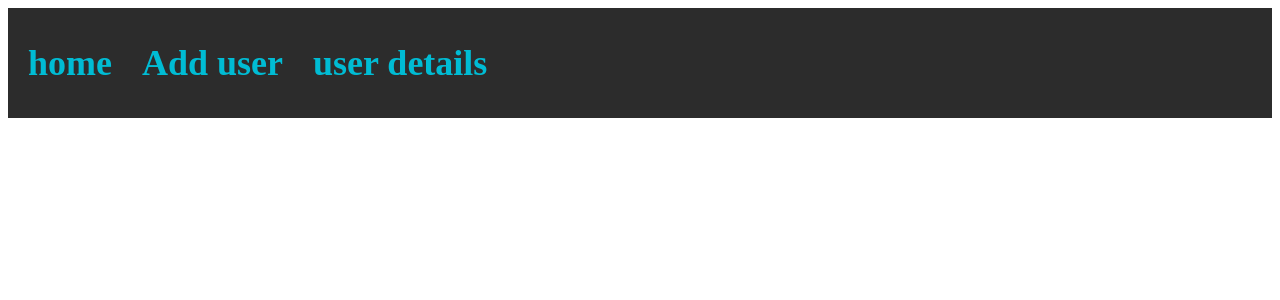
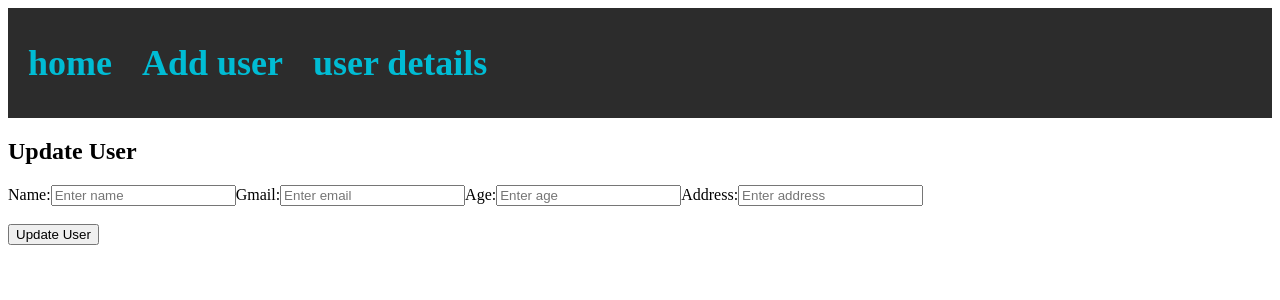
Before and after one commit to johancosta999/Neptune_v0.1, a React (Create React App) app in the folder frontend/: page /UpdateUser/1 in a window 1280 px wide. Shown: the top 300 px of the page. Built offline with nearby package versions, Linux system fonts and the light colour scheme; no server answers.

Commit message:
update and delete done

```diff
--- a/frontend/src/App.js
+++ b/frontend/src/App.js
@@ -19,7 +19,8 @@ function App() {
         <Route path="/mainhome" element={<Home />} />
         <Route path="/UserDetails" element={<UserDetails/>} />
          <Route path="/AddUser" element={<AddUser />} />
-         <Route path="/UserDetails/:_id" element={<UpdateUser/>} />
+  <Route path="/UpdateUser/:id" element={<UpdateUser />} />
+
           </Routes>
         </React.Fragment>
 
--- a/frontend/src/components/UpdateUser/UpdateUser.js
+++ b/frontend/src/components/UpdateUser/UpdateUser.js
@@ -3,77 +3,103 @@ import { useParams, useNavigate } from "react-router-dom";
 import axios from "axios";
 
 function UpdateUser() {
-  const { _id } = useParams(); // you use "_id" in route
+  const { id } = useParams();
   const navigate = useNavigate();
 
   const [inputs, setInputs] = useState({
     name: "",
     gmail: "",
     age: "",
-    Address: ""  // 🔴 match exactly with backend field
+    Address: ""
   });
 
   useEffect(() => {
-    axios.get(`http://localhost:5000/api/users/${_id}`)
-      .then(res => setInputs(res.data))
-      .catch(err => console.error("Error fetching user:", err));
-  }, [_id]);
+    if (!id) {
+      console.error("❌ No user ID provided in route");
+      return;
+    }
+
+    const fetchData = async () => {
+      try {
+        const res = await axios.get(`http://localhost:5000/users/${id}`);
+        console.log("✅ Fetched user:", res.data);
+        setInputs(res.data.user || res.data);
+      } catch (err) {
+        console.error("❌ Error fetching user:", err);
+      }
+    };
+
+    fetchData();
+  }, [id]);
 
   const handleChange = (e) => {
-    setInputs({ ...inputs, [e.target.name]: e.target.value });
+    setInputs((prev) => ({
+      ...prev,
+      [e.target.name]: e.target.value
+    }));
   };
 
-  const handleSubmit = (e) => {
+  const handleSubmit = async (e) => {
     e.preventDefault();
-    axios.put(`http://localhost:5000/api/users/${_id}`, inputs)
-      .then(() => {
-        console.log("User updated successfully");
-        navigate("/UserDetails");
-      })
-      .catch(err => console.error("Error updating user:", err));
+    try {
+      await axios.put(`http://localhost:5000/users/${id}`, inputs);
+      navigate("/UserDetails");
+    } catch (err) {
+      console.error("❌ Error updating user:", err);
+    }
   };
 
   return (
-    <div className="form-container">
+    <div>
       <h2>Update User</h2>
       <form onSubmit={handleSubmit}>
-        <label>Name:</label>
+
+        <label htmlFor="name">Name:</label>
         <input
+          id="name"
           type="text"
           name="name"
-          value={inputs.name}
+          value={inputs.name || ""}
           onChange={handleChange}
           required
+          placeholder="Enter name"
         />
 
-        <label>Gmail:</label>
+        <label htmlFor="gmail">Gmail:</label>
         <input
+          id="gmail"
           type="email"
           name="gmail"
-          value={inputs.gmail}
+          value={inputs.gmail || ""}
           onChange={handleChange}
           required
+          placeholder="Enter email"
         />
 
-        <label>Age:</label>
+        <label htmlFor="age">Age:</label>
         <input
+          id="age"
           type="number"
           name="age"
-          value={inputs.age}
+          value={inputs.age || ""}
           onChange={handleChange}
           required
+          placeholder="Enter age"
         />
 
-        <label>Address:</label>
+        <label htmlFor="Address">Address:</label>
         <input
+          id="Address"
           type="text"
-          name="Address"  // 🔴 Must match state key and backend field
-          value={inputs.Address}
+          name="Address"
+          value={inputs.Address || ""}
           onChange={handleChange}
           required
+          placeholder="Enter address"
         />
 
-        <button type="submit">Update</button>
+        <br /><br />
+        <button type="submit">Update User</button>
       </form>
     </div>
   );
--- a/frontend/src/components/User/user.js
+++ b/frontend/src/components/User/user.js
@@ -1,28 +1,38 @@
-import React from 'react'
-import { Link } from "react-router-dom";
-
+import React from 'react';
+import { Link, useNavigate } from "react-router-dom";
+import axios from "axios";
 
 function User(props) {
-  const {_id,name,gmail,age,Address}=props.user;
+  const { _id, name, gmail, age, Address } = props.user;
+  const navigate = useNavigate();
+
+  const deleteHandler = async () => {
+    try {
+      const res = await axios.delete(`http://localhost:5000/users/${_id}`);
+      console.log("User deleted:", res.data);
+      navigate("/UserDetails");
+    } catch (err) {
+      console.error("Error deleting user:", err.response?.data || err.message);
+      alert("Failed to delete user.");
+    }
+  };
+
   return (
     <div>
+      <h1>ID: {_id}</h1>
+      <h1>Name: {name}</h1>
+      <h1>Gmail: {gmail}</h1>
+      <h1>Age: {age}</h1>
+      <h1>Address: {Address}</h1>
 
+      {/* ✅ Corrected route for update */}
+      <Link to={`/UpdateUser/${_id}`}>Update</Link>
 
-
-<h1>ID: {_id}</h1>
-<h1>Name:{name}</h1>
-<h1>Gmail:{gmail}</h1>
-<h1>Age:{age}</h1>
-<h1>Address:{Address}</h1>
- <Link to={`/UserDetails/${_id}`}>
-        <button className="btn btn-primary">Update</button>
-      </Link>
-<button>Delete</button>
-<br></br>
-
-
+      {/* ✅ Fix: bind the onClick to a function */}
+      <button onClick={deleteHandler}>Delete</button>
+      <br />
     </div>
-  )
+  );
 }
 
-export default User
+export default User;
```
